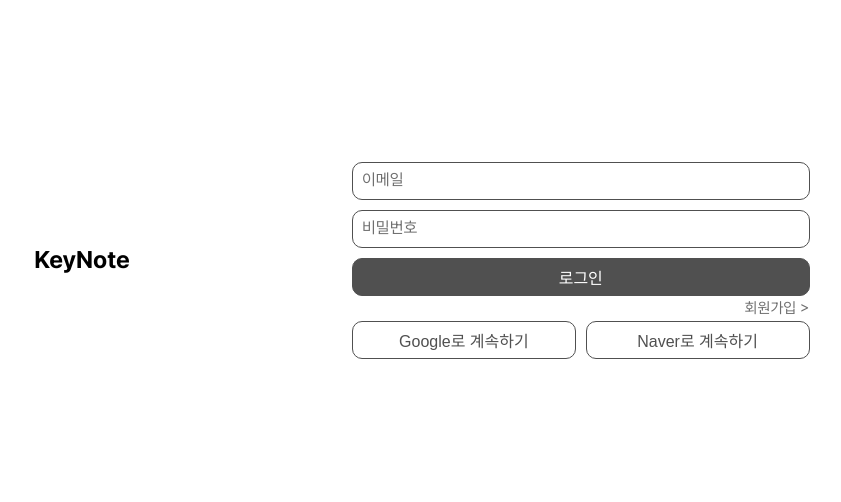
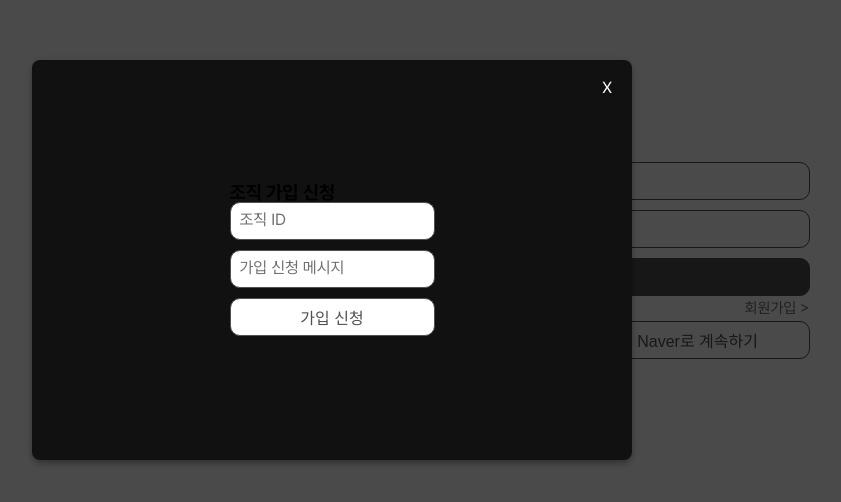
Before and after one commit to onezero-dju/2024-UCD_WEB_FRONT, a React (Create React App) app: page /login in a window 1280 px wide. Shown: the part 140-642 px from the top of the page, without its empty margins (308-1149 px from the left). Built offline with nearby package versions, Linux system fonts and the light colour scheme.

Commit message:
feat: 조직 가입 요청 UI 및 로직 구현

```diff
--- a/src/components/LoginContainer/LoginContainer.jsx
+++ b/src/components/LoginContainer/LoginContainer.jsx
@@ -12,7 +12,9 @@ export default function LoginContainer() {
     const [id, setId] = useState("");
     const [password, setPassword] = useState("");
     const [cookies, setCookie] = useCookies(['token']);
-    const [isModalOpen, setIsModalOpen] = useState(false);
+    const [isModalOpen, setIsModalOpen] = useState(true);
+    const [organizationId, setOrganizationId] = useState("");
+    const [message, setMessage] = useState("");
     const navigate = useNavigate();
 
     const handleSubmit = async (event) => {
@@ -59,6 +61,7 @@ export default function LoginContainer() {
         try{
             const response = await axios.get(`${process.env.REACT_APP_API_URL}/api/organization/my`, {
                 headers: {
+                    "Content-Type": "application/json",
                     Authorization: `Bearer ${token}`,
                 },
             });
@@ -78,6 +81,37 @@ export default function LoginContainer() {
         }
     }
 
+    const handleJoinOrganization = async (event) => {
+        event.preventDefault();
+
+        if (!organizationId || !message) {
+            alert("조직 ID와 메시지를 모두 입력해주세요.");
+            return;
+        }
+
+        try {
+            const response = await axios.post(`${process.env.REACT_APP_API_URL}/api/organizations/${organizationId}/join`, {
+                message: message,
+            }, {
+                headers: {
+                    Authorization: `Bearer ${cookies.token}`,
+                    "Content-Type": "application/json",
+                },
+            });
+
+            if (response.status === 200) {
+                alert("조직 가입 신청이 성공했습니다.");
+                setIsModalOpen(false); // Close the modal after successful submission
+            } else {
+                alert("조직 가입 신청에 실패했습니다.");
+            }
+        } catch (error) {
+            console.error('조직 가입 신청 에러', error);
+            alert("조직 가입 신청에 실패했습니다.");
+        }
+    };
+
+
     return (
         <main className='login-container'>
             <form className='login-field' onSubmit={handleSubmit}>
@@ -93,13 +127,29 @@ export default function LoginContainer() {
                 />
                 <Button type='submit' label='로그인' size='full' primary/>
             </form>
-            {isModalOpen ?
-            <ModalFrame>
-                {/*조직 생성과 조직 신청 모달창*/}
-                <div>
-                    굿!
-                </div>
-            </ModalFrame>:<></>}
+            {/* 아래는 조직 가입 신청 모달창 */}
+            {isModalOpen &&
+            <ModalFrame setModalOpen={setIsModalOpen}>
+                <form onSubmit={handleJoinOrganization}>
+                    <h3>조직 가입 신청</h3>
+                    <Input
+                        type='text'
+                        id='organizationId'
+                        label='조직 ID'
+                        onChange={(e) => setOrganizationId(e.target.value)}
+                        required
+                    />
+                    <Input
+                        type='text'
+                        id='message'
+                        label='가입 신청 메시지'
+                        onChange={(e) => setMessage(e.target.value)}
+                        required
+                    />
+                    <Button type='submit' label='가입 신청' size='full' />
+                </form>
+            </ModalFrame>}
+
             <div className='signup-box'>
                 <Link to="/signup" className='text-href'>회원가입 &gt;</Link>
             </div>
```
